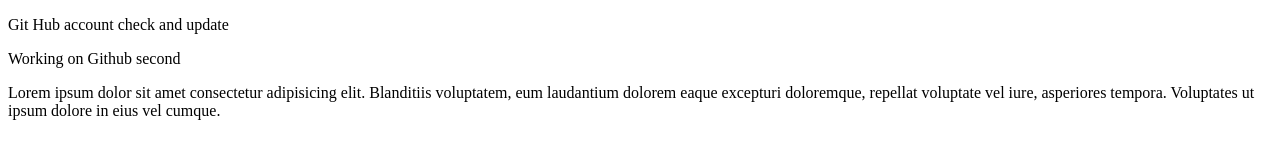
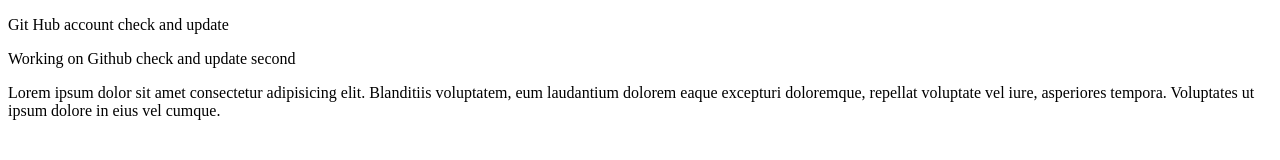
Before and after one commit to Gizachew29/GizGitHub, a plain HTML site: page index.html in a window 1280 px wide. Drawn offline with Linux system fonts and the light colour scheme.

Commit message:
Update index.html

```diff
--- a/index.html
+++ b/index.html
@@ -7,7 +7,7 @@
 </head>
 <body>
     <p>Git Hub account check and update</p>
-    <p>Working on Github second</p>
+    <p>Working on Github check and update second</p>
     <p>Lorem ipsum dolor sit amet consectetur adipisicing elit. Blanditiis voluptatem, eum laudantium dolorem eaque excepturi doloremque, repellat voluptate vel iure, asperiores tempora. Voluptates ut ipsum dolore in eius vel cumque.</p>
 </body>
 </html>
```
